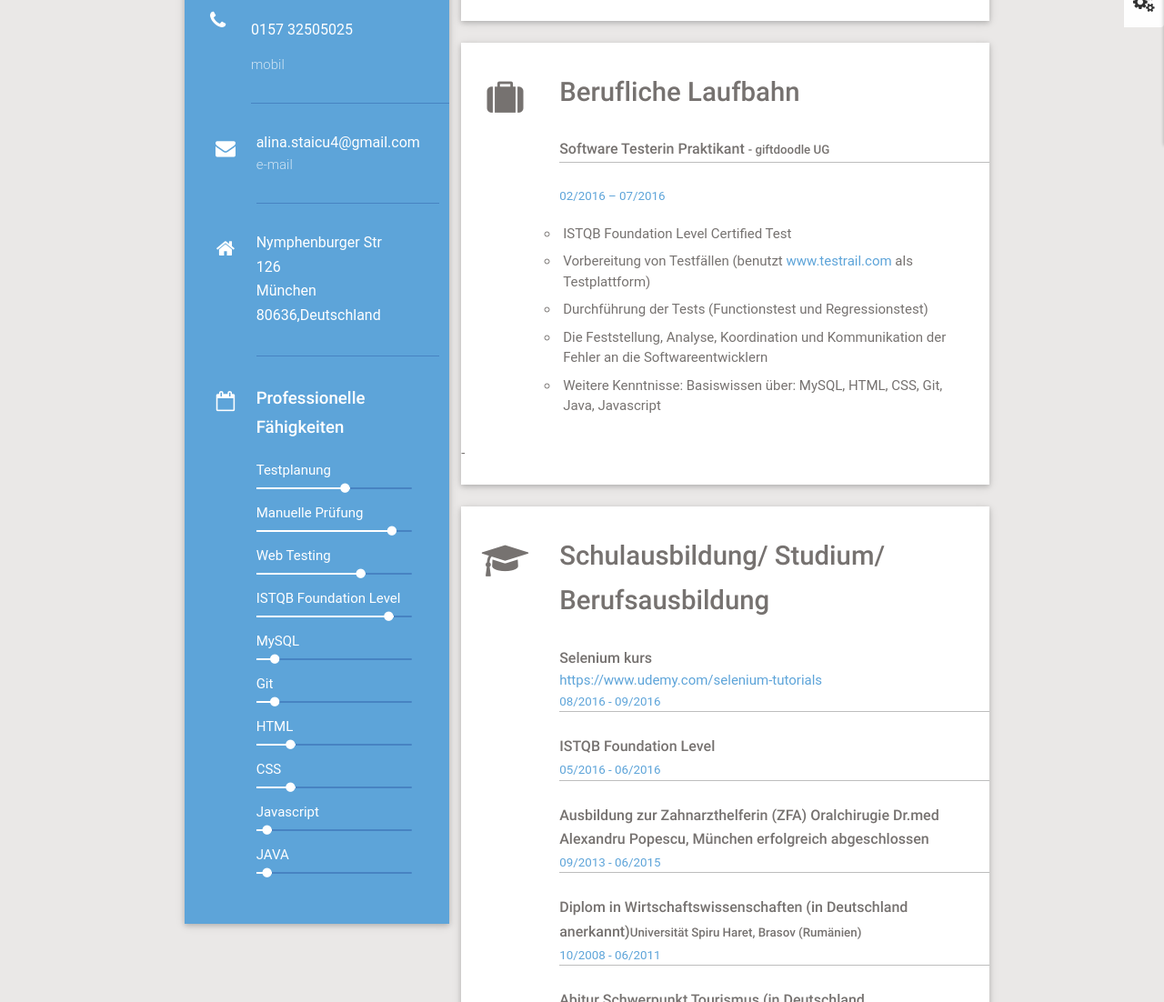
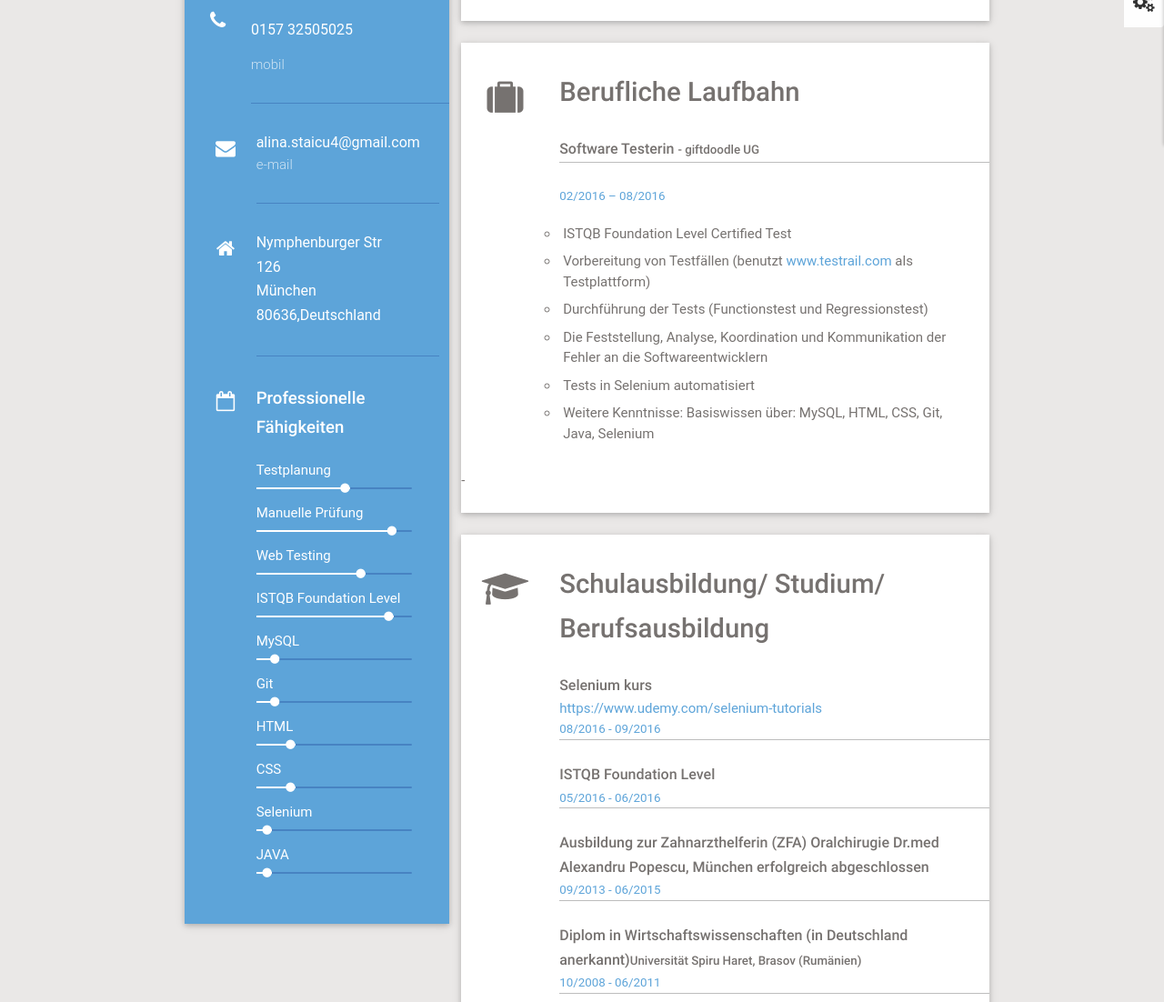
Before and after one commit to alinastaicu/curriculum, a website: page static/index.html in a window 1280 px wide. Shown: the part 286-1388 px from the top of the page at 91% size. Drawn offline with Linux system fonts and the light colour scheme; some packages are replaced by stand-ins of ours; a web font is replaced by a local one.

Commit message:
update cv

```diff
--- a/static/index.html
+++ b/static/index.html
@@ -213,7 +213,7 @@
                                         <div class="determinate">25%</div>
                                     </div>
 
-                                    <span>Javascript</span>
+                                    <span>Selenium</span>
                                     <div class="progress">
                                         <div class="determinate">10%</div>
                                     </div>
@@ -252,20 +252,21 @@
                                 <h2>Berufliche Laufbahn</h2>
 
                                 <div class="custom-content-wrapper wow fadeIn a2" data-wow-delay="0.2s">
-                                    <h3>Software Testerin Praktikant
+                                    <h3>Software Testerin
  									<span>- giftdoodle UG</span></h3>
 
                                 </div>
                                 <div class="custom-content-wrapper wow fadeIn a3" data-wow-delay="0.3s">
-                                    <span>02/2016 – 07/2016</span>
+                                    <span>02/2016 – 08/2016</span>
                                     <ul class="custom-skills-list">
                                         <li>ISTQB Foundation Level Certified Test</li>
                                         <li>Vorbereitung von Testfällen (benutzt <a href="http://www.gurock.com/testrail/">www.testrail.com</a> als Testplattform)</li>
                                         <li>Durchführung der Tests (Functionstest und Regressionstest)</li>
                                         <li>Die Feststellung, Analyse, Koordination und Kommunikation der Fehler an die Softwareentwicklern
+                                        <li>Tests in Selenium automatisiert</li>
 
                                         </li>
-                                        <li>Weitere Kenntnisse: Basiswissen über: MySQL, HTML, CSS, Git, Java, Javascript</li>
+                                        <li>Weitere Kenntnisse: Basiswissen über: MySQL, HTML, CSS, Git, Java, Selenium</li>
                                     </ul>
                                 </div>
                             </div>
```
